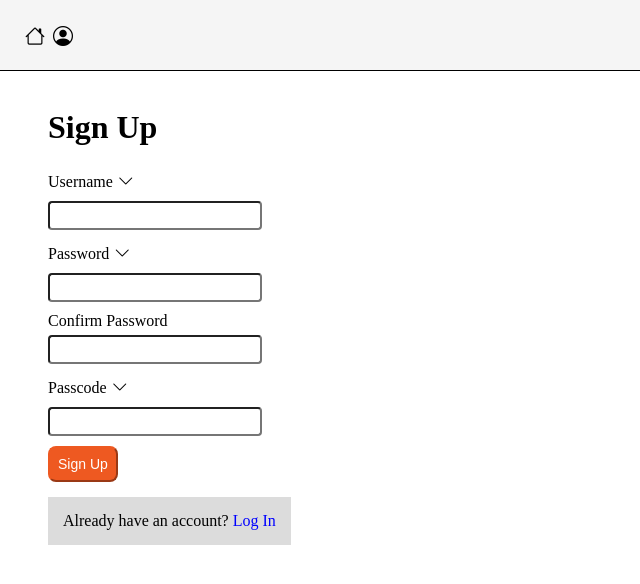
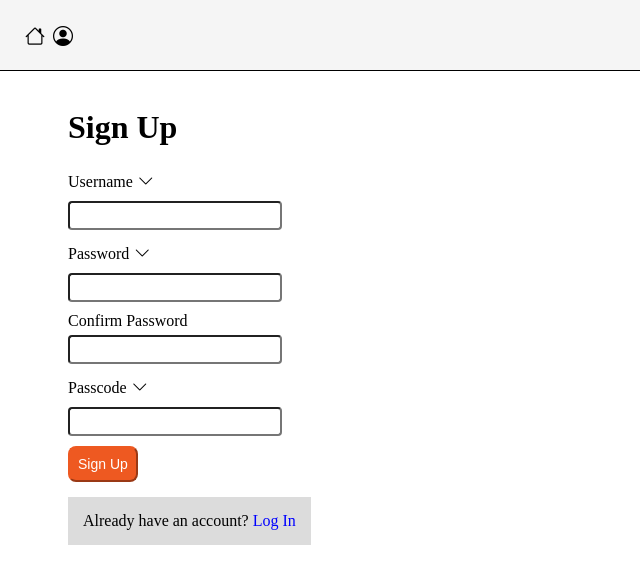
Before and after one commit to AdamJ-Dev/unfoolable-blog-CMS, a Next.js app: page /signup in a window 1280 px wide. Shown: the top 584 px of the page, without its empty margins (0-640 px from the left). Built offline with nearby package versions, Linux system fonts and the light colour scheme.

Commit message:
style: more general block/container styled components

```diff
--- a/src/app/components/styled/block/index.styled.ts
+++ b/src/app/components/styled/block/index.styled.ts
@@ -1,12 +1,17 @@
 import styled from 'styled-components';
 
-const Block = styled.div`
+type BlockProps = {
+  m?: string | number;
+  p?: string | number;
+};
+
+const Block = styled.div<BlockProps>`
   display: block;
   background: ${(props) => {
     return props.color || props.theme.colours.block;
   }};
-  padding: 15px;
-  margin: 15px 0;
+  margin: ${({ m }) => m || '15px 0'};
+  padding: ${({ p }) => p || '15px'};
 `;
 
 export default Block;
--- a/src/app/components/styled/container/index.styled.ts
+++ b/src/app/components/styled/container/index.styled.ts
@@ -1,10 +1,15 @@
 import styled from 'styled-components';
 
-const Container = styled.div`
+type ContainerProps = {
+  m?: string | number;
+  p?: string | number;
+};
+
+const Container = styled.div<ContainerProps>`
   display: inline-block;
   max-width: 80%;
-  margin: 20px;
-  padding: 20px;
+  margin: ${({ m }) => m || '20px'};
+  padding: ${({ p }) => p || '20px'};
 `;
 
 export default Container;
```
